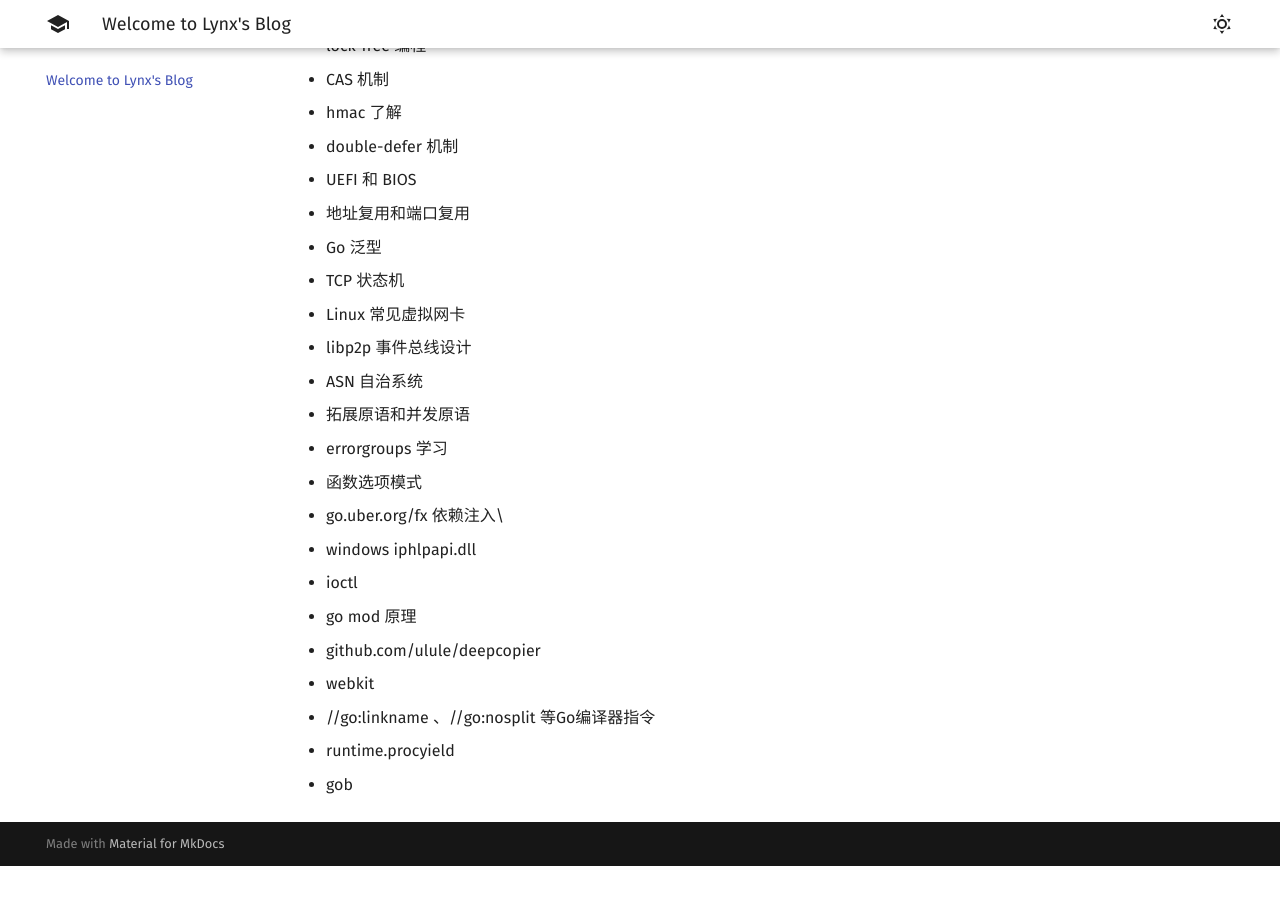
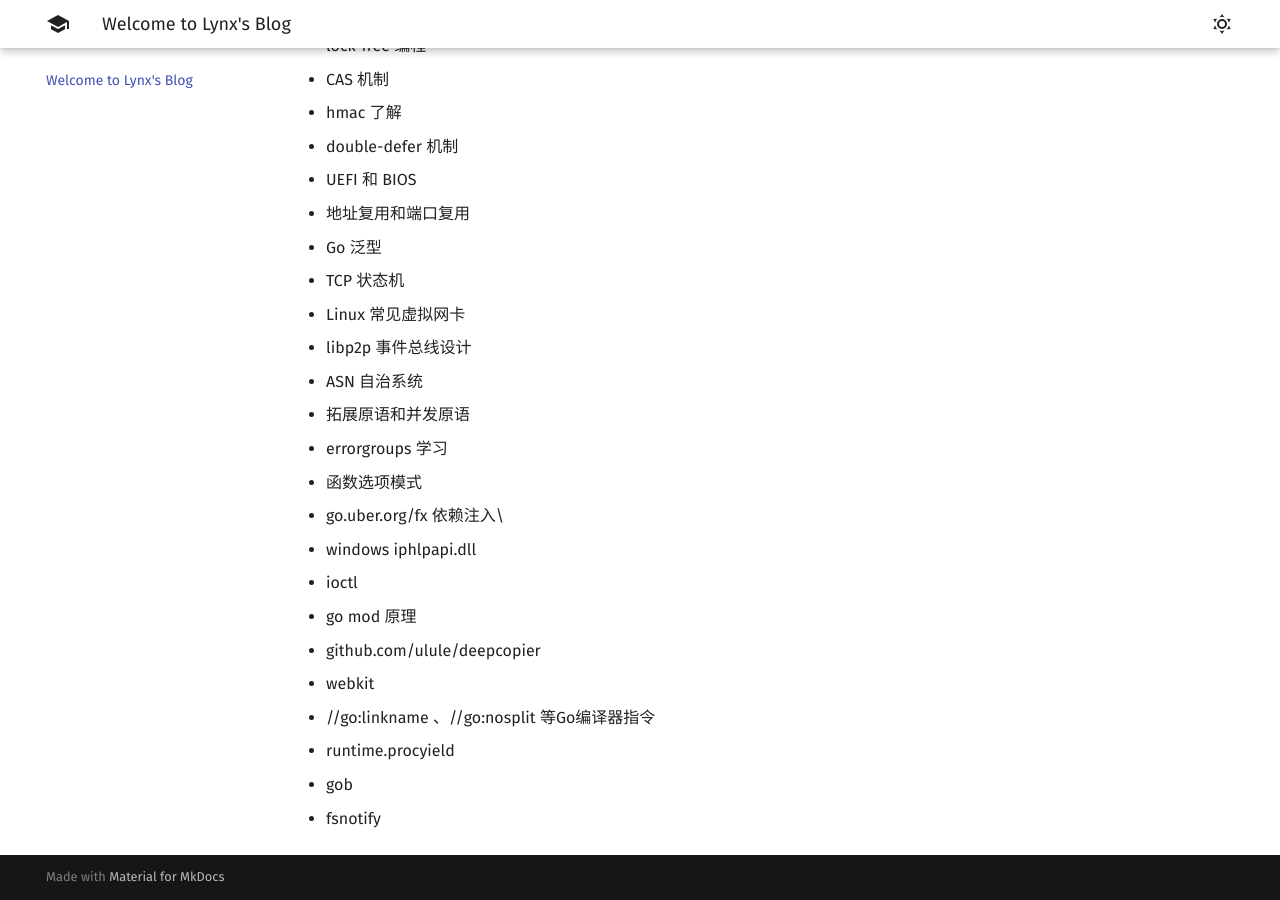
Before and after one commit to 1314liuwei/blog, an MkDocs documentation site: the page built from docs/index.md, in a window 1280 px wide and 900 px high, scrolled down 1581 px. Built offline with MkDocs 1.6.1 and Material for MkDocs 9.7.7, drawn with Linux system fonts in a browser that asks for light colours; before the commit the page ends 2447 px from its top, so only the background shows below that.

Commit message:
2023/08/14 周一

```diff
--- a/docs/index.md
+++ b/docs/index.md
@@ -65,3 +65,4 @@
 - //go:linkname 、//go:nosplit 等Go编译器指令
 -  runtime.procyield
 - gob
+- fsnotify
```
